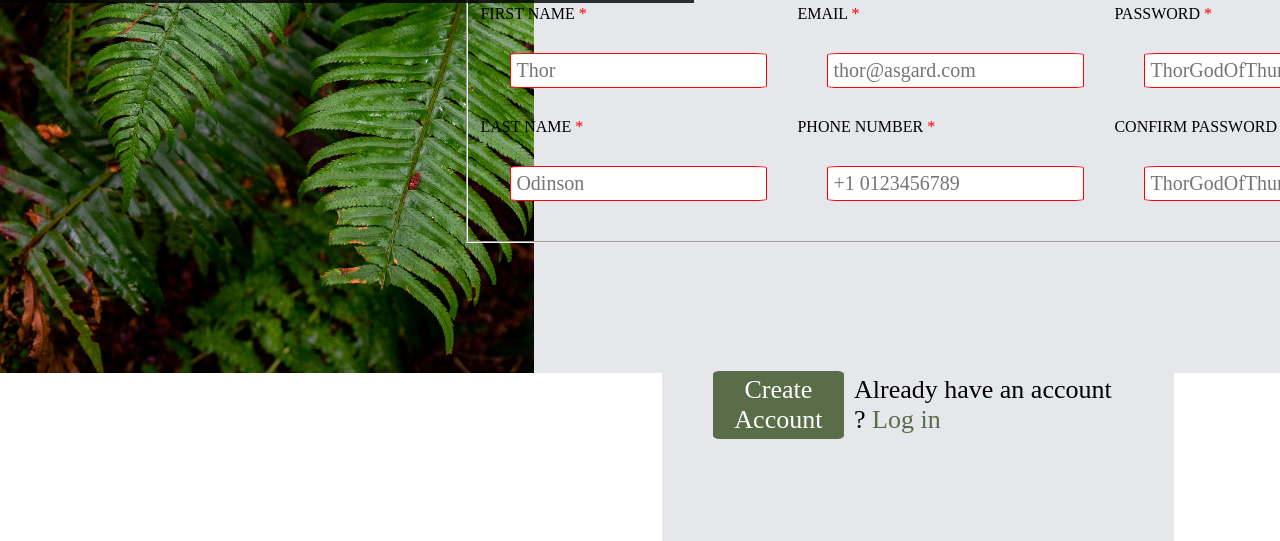
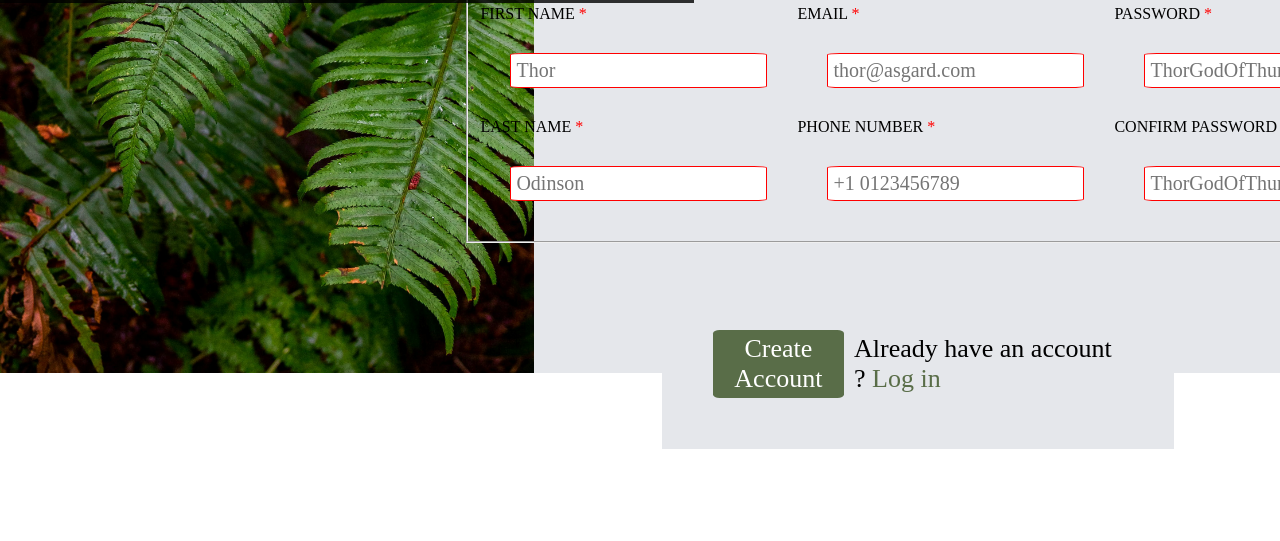
Before and after one commit to crysre/Sign-Up, a plain HTML site: page index.html in a window 1280 px wide. Shown: the part 427-968 px from the top of the page. After the commit the page ends 876 px from the top, so only its background shows below. Drawn offline with Linux system fonts and the light colour scheme.

Commit message:
Update styles.css

```diff
--- a/styles.css
+++ b/styles.css
@@ -74,7 +74,7 @@
     justify-content: flex-start;
     align-items: center;
     background-color: #E5E7EB;
-    padding: 20% 10% 20% 10%;
+    padding: 12% 10% 10% 10%;
     font-size: 26px;
 }
 .btn{
```
